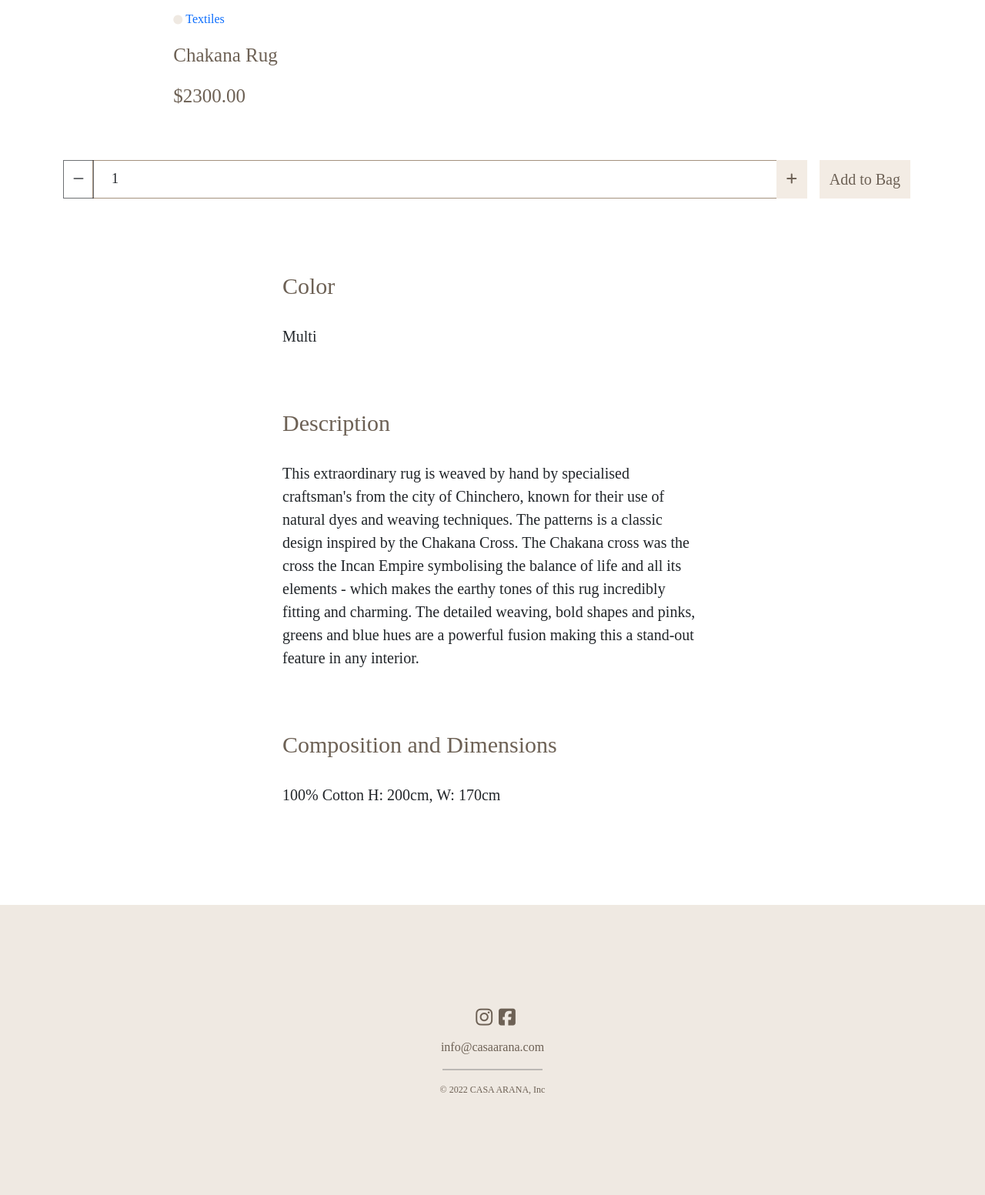
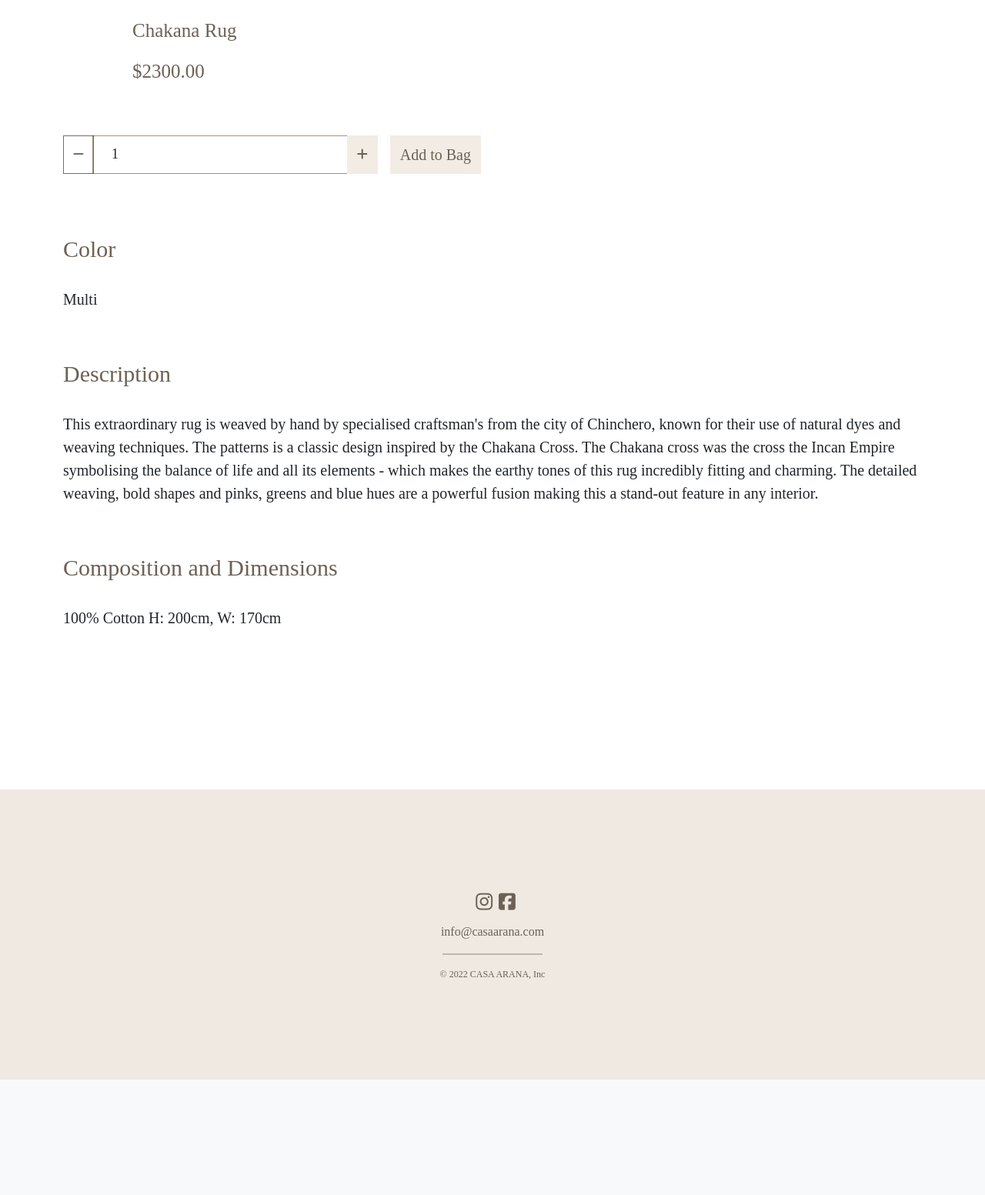
Before and after one commit to Esteph27/casa_arana, a Django app: page /products/10 in a window 1280 px wide. Shown: the part 986-2539 px from the top of the page at 77% size. After the commit the page ends 2389 px from the top, so only its background shows below. Run offline with Django 3.2, Linux system fonts and the light colour scheme; data comes from the database, SQL or seed files in the repository; some libraries are stand-ins or nearby versions.

Commit message:
updated page layout of product info page

```diff
--- a/products/templates/products/product_info.html
+++ b/products/templates/products/product_info.html
@@ -6,12 +6,15 @@
 <!-- product image -->
 <div class="container-fluid">
     <div class="row">
-        <div class="col-12 col-md-8 offset-md-2">
+        <div class="col-12">
             <a href="{% url 'products' %}" onclick="history.back()" class="text-decoration-none"><i class="fa-solid fa-angle-left mr-1"></i>Back</a>
             <div class="image-container mt-5">
                 <a href="{{ product.image.url }}" target="_blank">
                     <img class="img-fluid" src="{{ product.image.url }}" alt="{{ product.name }}">
                 </a>
+            </div>
+        </div>
+        <div class="col image-product-info">
             <a class="text-decoration-none" href="{% url 'products' %}?category={{ product.category.name }}">
                 <i class="fa-solid fa-circle category-tag mr-1"></i>{{ product.category.name }}
             </a>
@@ -22,14 +25,13 @@
         </div>
     </div>
 </div>
-</div>
 
 <!-- qty selector and add to basket -->
 <div class="container">
-    <div class="row qty-selector-container pl-0">
+    <div class="row pl-0">
         <form class="form" action="{% url 'add_to_bag' product.id %}" method="POST">
             {% csrf_token %}
-            <div class="col-12 pl-0">
+            <div class="col-xl-6 pl-0 qty-selector-container">
                 <div class="form-group">
                     <div class="input-group">
                         <div class="input-group-prepend">
@@ -58,18 +60,18 @@
 </div>
 
 <!-- product info -->
-<div class="container mb-5">
-    <div class="row">
-        <div class="col-md-6 offset-md-3">
-            <div class="prouct-info-container">
+<div class="container prouct-info-container">
+    <div class="row pl-0">
+        <div class="col-md-12">
+            <div>
                 <h1>Color</h1>
                 <p>{{ product.color }}</p>
             </div>
-            <div class="prouct-info-container">
+            <div>
                 <h1>Description</h1>
                 <p>{{ product.description }}</p>
             </div>
-            <div class="prouct-info-container">
+            <div>
                 <h1>Composition and Dimensions</h1>
                 <p>{{ product.dimensions_and_composition }}</p>
             </div>
@@ -79,6 +81,8 @@
 
 
 
+
+
 {% endblock %}
 
 {% block postloadjs %}
--- a/static/css/products.css
+++ b/static/css/products.css
@@ -7,6 +7,9 @@
 	padding: 0;
 }
 
+a {
+    color: #6D6155
+}
 
 /* ------------------------------------------ back to previous page btn */
 
@@ -138,7 +141,7 @@ li.nav-item.dropdown {
     margin-bottom: 1rem;
 }
 
-.image-container p {
+.image-product-info p {
     font-size: 25px;
     color: #6D6155;
 }
@@ -146,7 +149,6 @@ li.nav-item.dropdown {
 .qty-selector-container {
     text-align: left;
     margin-top: 3rem;
-    margin-bottom: 5rem;
 }
 
 .qty-selector-container .form-control {
@@ -163,12 +165,13 @@ li.nav-item.dropdown {
 
 
 .prouct-info-container {
-    margin-bottom: 5rem;
+    margin-bottom: 12rem;
     text-align: left;
 }
 
 .prouct-info-container h1 {
     font-size: 30px;
+    margin-top: 4rem;
     margin-bottom: 2rem;
 }
 
@@ -178,25 +181,37 @@ li.nav-item.dropdown {
 
 /* ------------------------------------------ media queries */
 
+
+
 /* Extra large devices (large laptops and desktops, 1200px and up) */
 @media only screen and (min-width: 1200px) {
+
+    /*------------------------- all products */
 
     .card img {
         height: 900px;
         object-fit: cover;
     }
 
+    #product-header {
+        margin-top: 6rem;
+    }
+
+    /*------------------------- product info */
+
     .image-container img {
-        height: 800px;
+        height: 60vw;
+        width: 80vw;
         object-fit: cover;
     }
 
     .image-container {
        margin-top: 8rem;
+       text-align: center;
     }
 
-    #product-header {
-        margin-top: 6rem;
+    .image-product-info {
+        margin-left: 10rem;
     }
 
 
```
Lines whose indentation alone changed are shown as unchanged.
